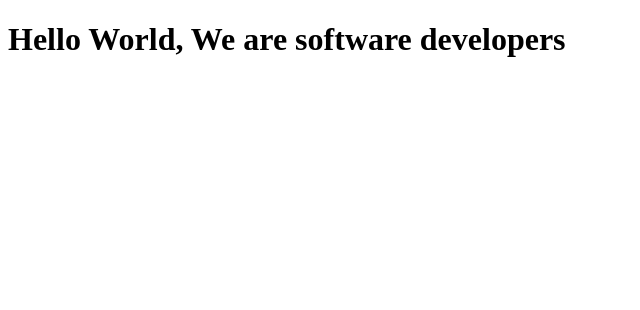
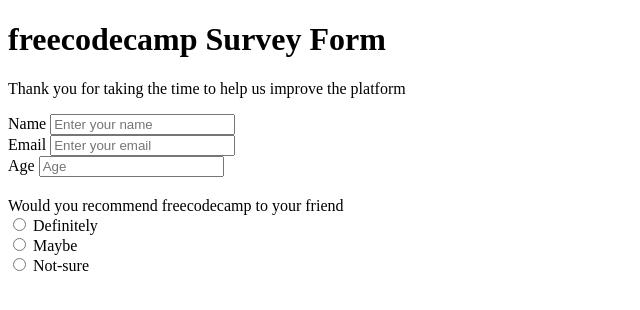
Before and after one commit to MohammedHardiRamadan/MohammedandTaiwo, a plain HTML site: page index.html in a window 1280 px wide. Shown: the whole page, without its empty margins (0-640 px from the left). Drawn offline with Linux system fonts and the light colour scheme.

Commit message:
form to a point

```diff
--- a/index.html
+++ b/index.html
@@ -7,9 +7,52 @@
   </head>
 
   <body>
-    <h1>Hello World, We are software developers</h1>
     <script src="https://cdn.freecodecamp.org/testable-projects-fcc/v1/bundle.js"></script>
+    <header>
+      <h1>freecodecamp Survey Form</h1>
+      <p>Thank you for taking the time to help us improve the platform</p>
+    </header>
+    <main>
+      <form action="">
+        <div class="form-control">
+          <label for="name">Name</label>
+          <input type="text" placeholder="Enter your name">
+        </div>
+        <div class="form-control">
+          <label for="name">Email</label>
+          <input type="email" placeholder="Enter your email">
+        </div>
+        <div class="form-control">
+          <label for="name">Age</label>
+          <input type="text" placeholder="Age">
+        </div>
+        <div class="form-control">
+          <option value="Select current role">
+            <select name="Student" id=""></select>
+            <select name="Full time job" id=""></select>
+            <select name="Full time learner" id=""></select>
+            <select name="Full time Prefer not to say" id=""></select>
+            <select name="Other" id=""></select>
+          </option>
+        </div>
+        <div class="form-c0ntrol">
+          <label for="friend">Would you recommend freecodecamp to your friend</label>
+          <div class="radio">
+            <input type="radio">
+            <label for="definitely">Definitely</label>
+          </div>
+          <div class="radio">
+            <input type="radio">
+            <label for="maybe">Maybe</label>
+          </div>
+          <div class="radio">
+            <input type="radio">
+            <label for="Not-sure">Not-sure</label>
+          </div>
+        </div>
 
+      </form>
+    </main>
     <!--
 
     Hello Camper!
```
